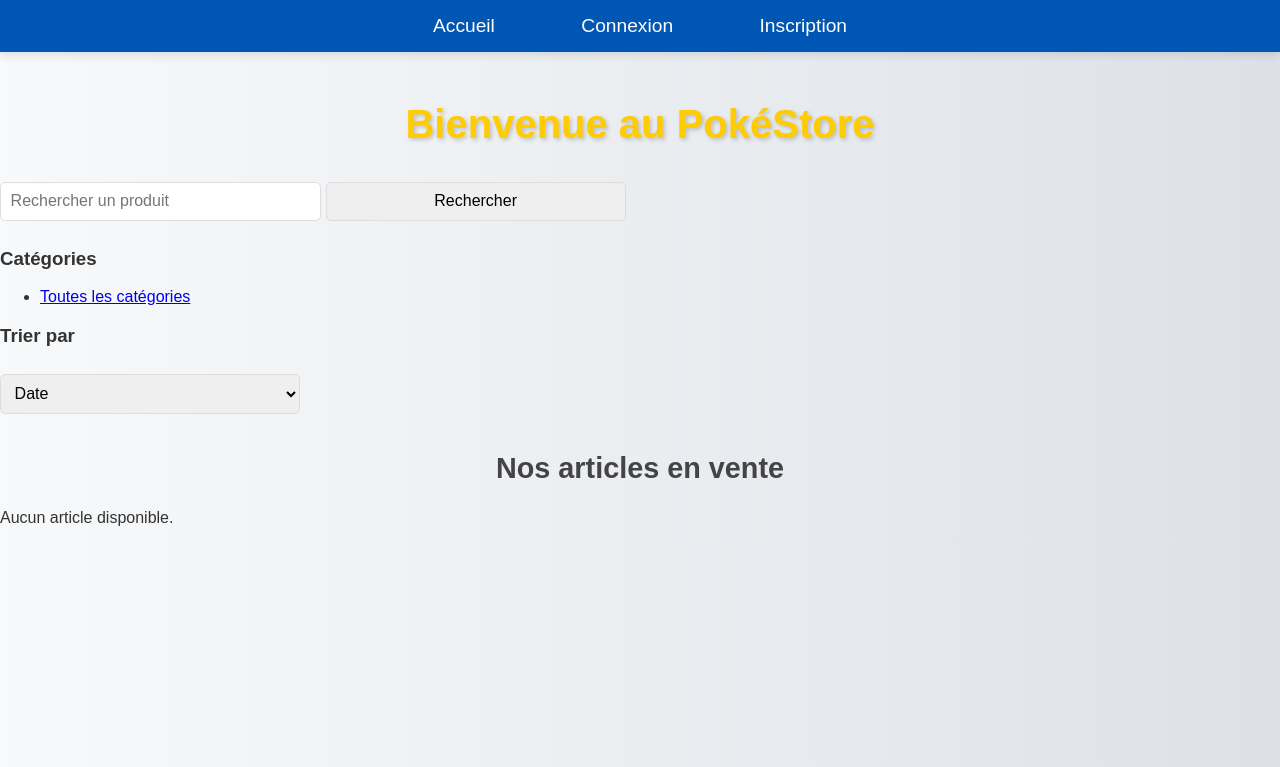
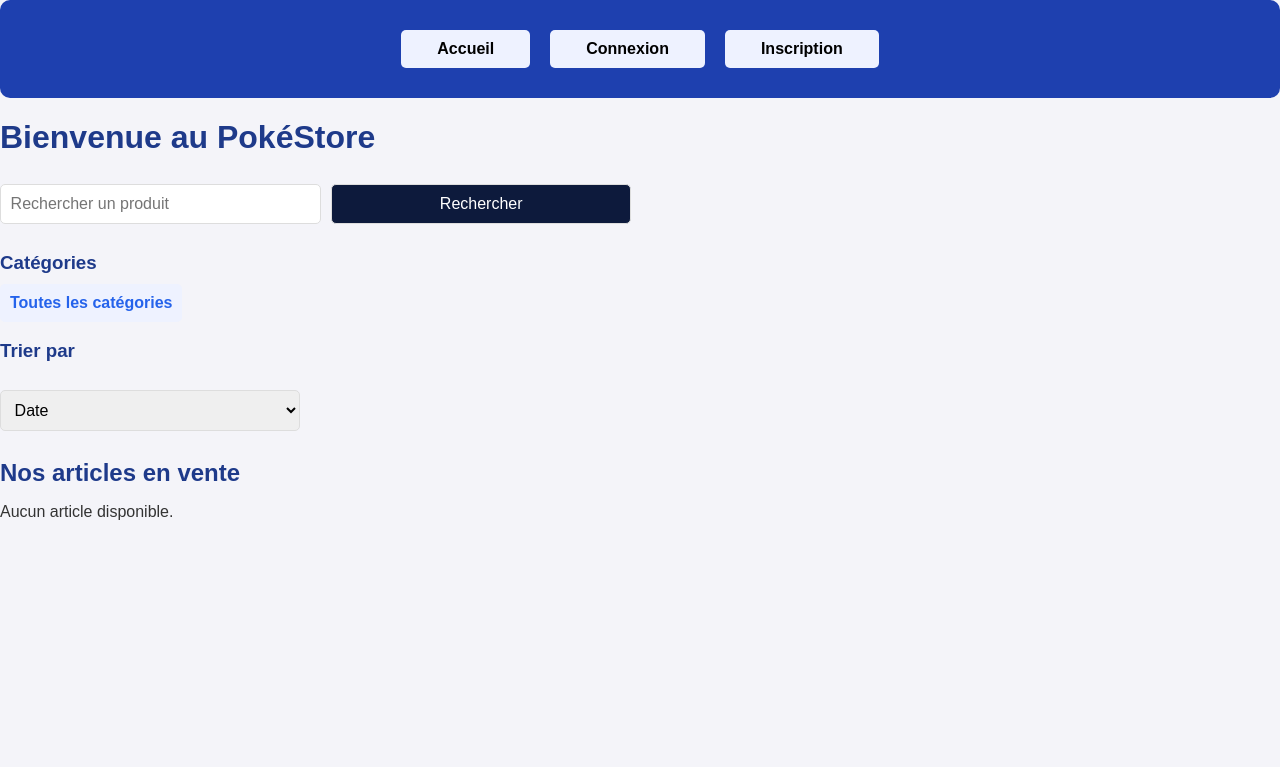
Before and after one commit to Haretou/Ymmersion-INFO-S4-Groupe4, a PHP site: page /php_exam/ in a window 1280 px wide. Shown: the top 767 px of the page. Run offline with PHP 8.4, Linux system fonts and the light colour scheme; data that the repository does not hold is empty.

Commit message:
index update

```diff
--- a/public/index.php
+++ b/public/index.php
@@ -63,7 +63,7 @@ $articles = $stmt->fetchAll(PDO::FETCH_ASSOC);
 <head>
     <meta charset="UTF-8">
     <meta name="viewport" content="width=device-width, initial-scale=1.0">
-    <link rel="stylesheet" href="style.css">
+    <link rel="stylesheet" href="style.css?v=<?php echo time(); ?>">
     <title>Accueil - E-Commerce</title>
 </head>
 <body>
--- a/public/style.css
+++ b/public/style.css
@@ -1,145 +1,203 @@
-/* Global settings */
+style.css
+/* Importation d'une police moderne */
+
+@import url('https://fonts.googleapis.com/css2?family=Inter:wght@300;400;600&display=swap');
+* {
+    margin: 0;
+    padding: 0;
+    box-sizing: border-box;
+    font-family: 'Inter', sans-serif;
+}
 
 body {
-    font-family: 'Arial', sans-serif;
-    background: linear-gradient(to right, #f8f9fa, #dde1e7);
-    margin: 0;
-    padding: 0;
+    background-color: #f5f7fa;
     color: #333;
-}
-
-h1,
-h2 {
-    text-align: center;
-    color: #222;
-}
-
-h1 {
-    margin-top: 50px;
-    font-size: 2.5em;
-    color: #ffcc00;
-    text-shadow: 2px 2px 4px rgba(0, 0, 0, 0.2);
-}
-
-h2 {
-    margin-top: 30px;
-    font-size: 1.8em;
-    color: #444;
+    padding: 20px;
 }
 
 
-/* Navigation */
+/* --- NAVBAR --- */
 
 .nav-container {
-    background-color: #0056b3;
-    padding: 15px 0;
+    background: #1e40af;
+    /* Un bleu plus visible */
+    padding: 20px;
+    border-radius: 10px;
+    margin-bottom: 20px;
     text-align: center;
-    box-shadow: 0 4px 8px rgba(0, 0, 0, 0.1);
 }
 
 .nav-container ul {
     list-style: none;
-    padding: 0;
-    margin: 0;
+    display: flex;
+    justify-content: center;
+    gap: 20px;
 }
 
-.nav-container li {
+.nav-container ul li {
     display: inline;
-    margin: 0 15px;
 }
 
-.nav-container a {
+.nav-container ul li a {
     text-decoration: none;
-    color: white;
-    font-size: 1.2em;
-    transition: all 0.3s ease;
+    color: #000000;
+    /* Texte noir pour les liens */
+    font-weight: 600;
+    font-size: 1rem;
+    transition: color 0.3s;
 }
 
-.nav-container a:hover {
-    background-color: #003d80;
+.nav-container ul li a:hover {
+    color: #facc15;
+    /* Jaune vif pour l'effet au survol */
+}
+
+
+/* --- TITRES --- */
+
+h1,
+h2,
+h3 {
+    color: #1e3a8a;
+    /* Bleu principal */
+    margin-bottom: 10px;
+}
+
+
+/* --- FORMULAIRES --- */
+
+form {
+    margin: 20px 0;
+    display: flex;
+    gap: 10px;
+}
+
+input[type="text"],
+select {
+    padding: 10px;
+    border: 1px solid #ccc;
+    border-radius: 5px;
+    font-size: 1rem;
+    flex-grow: 1;
+}
+
+button {
+    background-color: #0d1a3c;
+    /* Un bleu plus foncé pour l'état normal */
+    color: #ffffff;
+    /* Texte en blanc pour une meilleure lisibilité */
+    border: none;
+    padding: 10px 15px;
+    font-size: 1rem;
+    cursor: pointer;
+    border-radius: 5px;
+    transition: background 0.3s, color 0.3s;
+}
+
+button:hover {
+    background-color: #172a6d;
+    /* Un bleu encore plus foncé au survol */
+    color: #facc15;
+    /* Changer la couleur du texte en jaune vif au survol pour un bon contraste */
+}
+
+
+/* --- CATEGORIES & TRI --- */
+
+ul {
+    list-style: none;
+    padding: 0;
+    margin: 10px 0;
+    display: flex;
+    flex-wrap: wrap;
+    gap: 10px;
+}
+
+ul li {
+    background: #eef2ff;
     padding: 10px;
     border-radius: 5px;
 }
 
-
-/* Search & Filter */
-
-.search-form,
-.sort-form {
-    text-align: center;
-    margin: 20px 0;
+ul li a {
+    text-decoration: none;
+    color: #2563eb;
+    /* Bleu clair pour les liens */
+    font-weight: 600;
 }
 
-input[type="text"],
-select {
-    padding: 8px;
-    font-size: 1em;
-    border: 1px solid #ddd;
-    border-radius: 5px;
+ul li a:hover {
+    color: #1e40af;
+    /* Bleu foncé au survol */
 }
 
 
-/* Article Layout */
+/* --- LISTE DES ARTICLES --- */
 
 .articles-container {
     display: grid;
-    grid-template-columns: repeat(3, 1fr);
-    gap: 35px;
-    margin: 40px auto;
-    padding: 20px;
-    max-width: 1200px;
+    grid-template-columns: repeat(auto-fill, minmax(280px, 1fr));
+    gap: 15px;
+    margin-top: 20px;
 }
 
 .article-card {
-    background-color: #fff;
-    padding: 20px;
-    box-shadow: 0 4px 12px rgba(0, 0, 0, 0.1);
+    background: white;
+    padding: 15px;
     border-radius: 10px;
+    box-shadow: 0 4px 10px rgba(0, 0, 0, 0.1);
     text-align: center;
-    transition: transform 0.3s ease, box-shadow 0.3s ease;
+    transition: transform 0.3s;
 }
 
 .article-card:hover {
     transform: translateY(-5px);
-    box-shadow: 0 8px 20px rgba(0, 0, 0, 0.15);
+}
+
+.article-card h3 {
+    margin-bottom: 5px;
+}
+
+.article-card p {
+    font-size: 0.9rem;
+    margin-bottom: 10px;
 }
 
 .article-card img {
-    max-width: 100%;
-    border-radius: 8px;
+    width: 100%;
+    height: 150px;
+    object-fit: cover;
+    border-radius: 5px;
+    margin-bottom: 10px;
 }
 
 .article-card a {
-    color: #0056b3;
-    font-weight: bold;
-    text-decoration: none;
     display: inline-block;
     margin-top: 10px;
-    transition: color 0.3s ease;
+    background: #2563eb;
+    color: white;
+    padding: 8px 12px;
+    border-radius: 5px;
+    text-decoration: none;
+    font-size: 0.9rem;
 }
 
 .article-card a:hover {
-    color: #ff9900;
+    background: #1e40af;
 }
 
 
-/* Responsive */
+/* --- RESPONSIVE --- */
 
-@media (max-width: 992px) {
+@media (max-width: 768px) {
+    .nav-container ul {
+        flex-direction: column;
+        gap: 10px;
+    }
+    form {
+        flex-direction: column;
+    }
     .articles-container {
-        grid-template-columns: 1fr 1fr;
+        grid-template-columns: repeat(auto-fill, minmax(260px, 1fr));
     }
 }
-
-@media (max-width: 600px) {
-    .articles-container {
-        grid-template-columns: 1fr;
-    }
-    .nav-container ul {
-        text-align: left;
-    }
-    .nav-container li {
-        display: block;
-        margin-bottom: 10px;
-    }
-}
```
